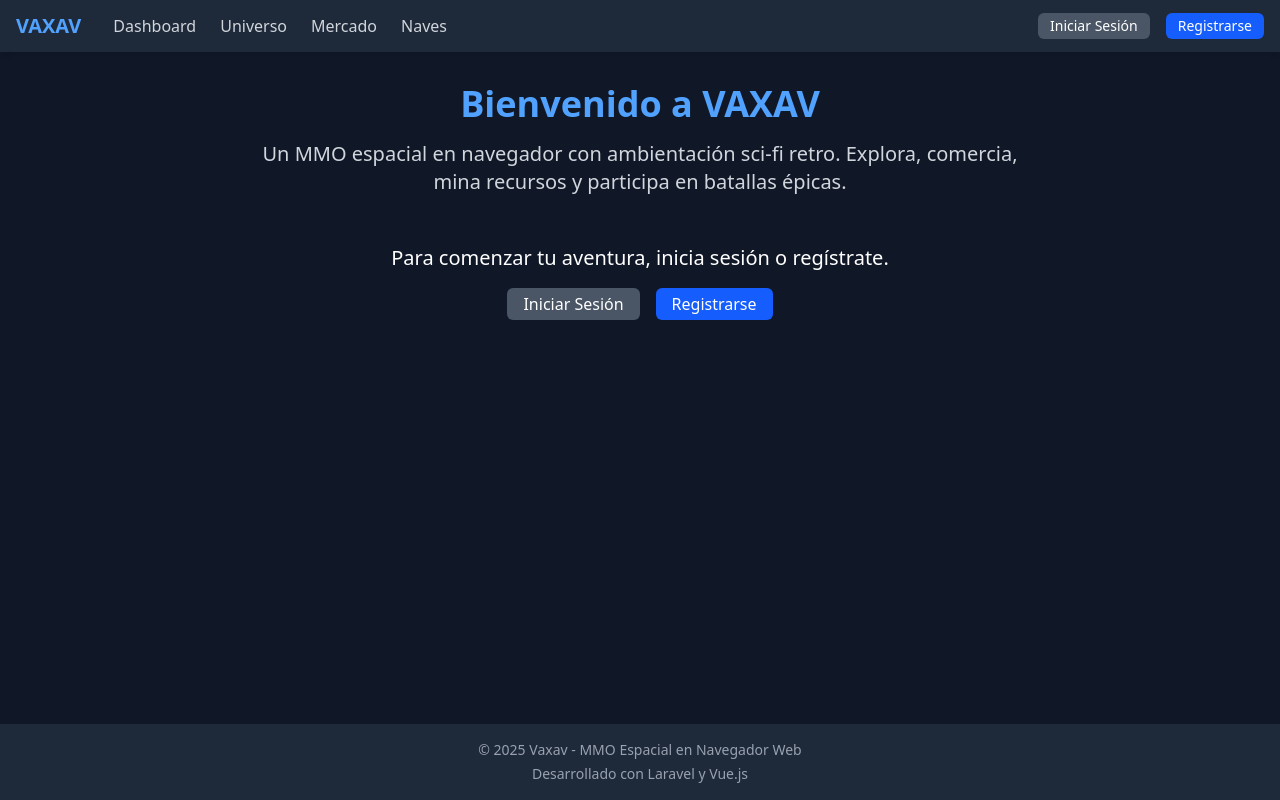
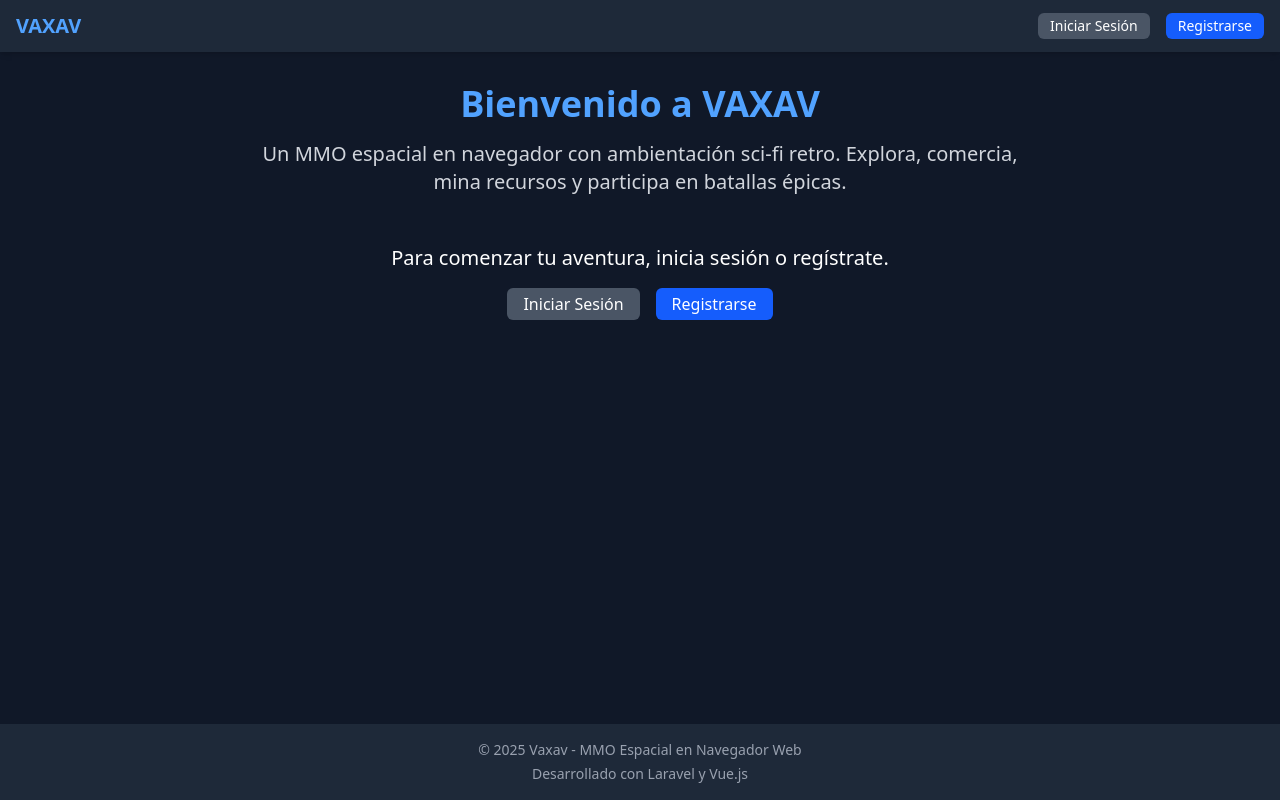
Before and after one commit to benabhi/vaxav, a Vue app in the folder frontend/: page / in a window 1280 px wide. Built offline with nearby package versions, Linux system fonts and the light colour scheme; the HTML template or start-up script is replaced by a standard one.

Commit message:
guardado

```diff
--- a/frontend/src/components/layout/AppHeader.vue
+++ b/frontend/src/components/layout/AppHeader.vue
@@ -3,7 +3,7 @@
     <div class="container mx-auto px-4 py-3 flex justify-between items-center">
       <div class="flex items-center">
         <h1 class="text-xl font-bold text-blue-400">VAXAV</h1>
-        <nav class="ml-8 hidden md:block">
+        <nav v-if="isLoggedIn" class="ml-8 hidden md:block">
           <ul class="flex space-x-6">
             <li>
               <RouterLink to="/" class="text-gray-300 hover:text-white transition-colors">
@@ -63,11 +63,12 @@
 
 <script setup lang="ts">
 import { computed } from 'vue';
-import { RouterLink } from 'vue-router';
+import { RouterLink, useRouter } from 'vue-router';
 import { useAuthStore } from '@/stores/auth';
 import { usePilotStore } from '@/stores/pilot';
 import BaseButton from '@/components/ui/buttons/BaseButton.vue';
 
+const router = useRouter();
 const authStore = useAuthStore();
 const pilotStore = usePilotStore();
 
@@ -78,5 +79,6 @@ const isModerator = computed(() => authStore.isModerator);
 
 const logout = async () => {
   await authStore.logout();
+  router.push('/login');
 };
 </script>
```
